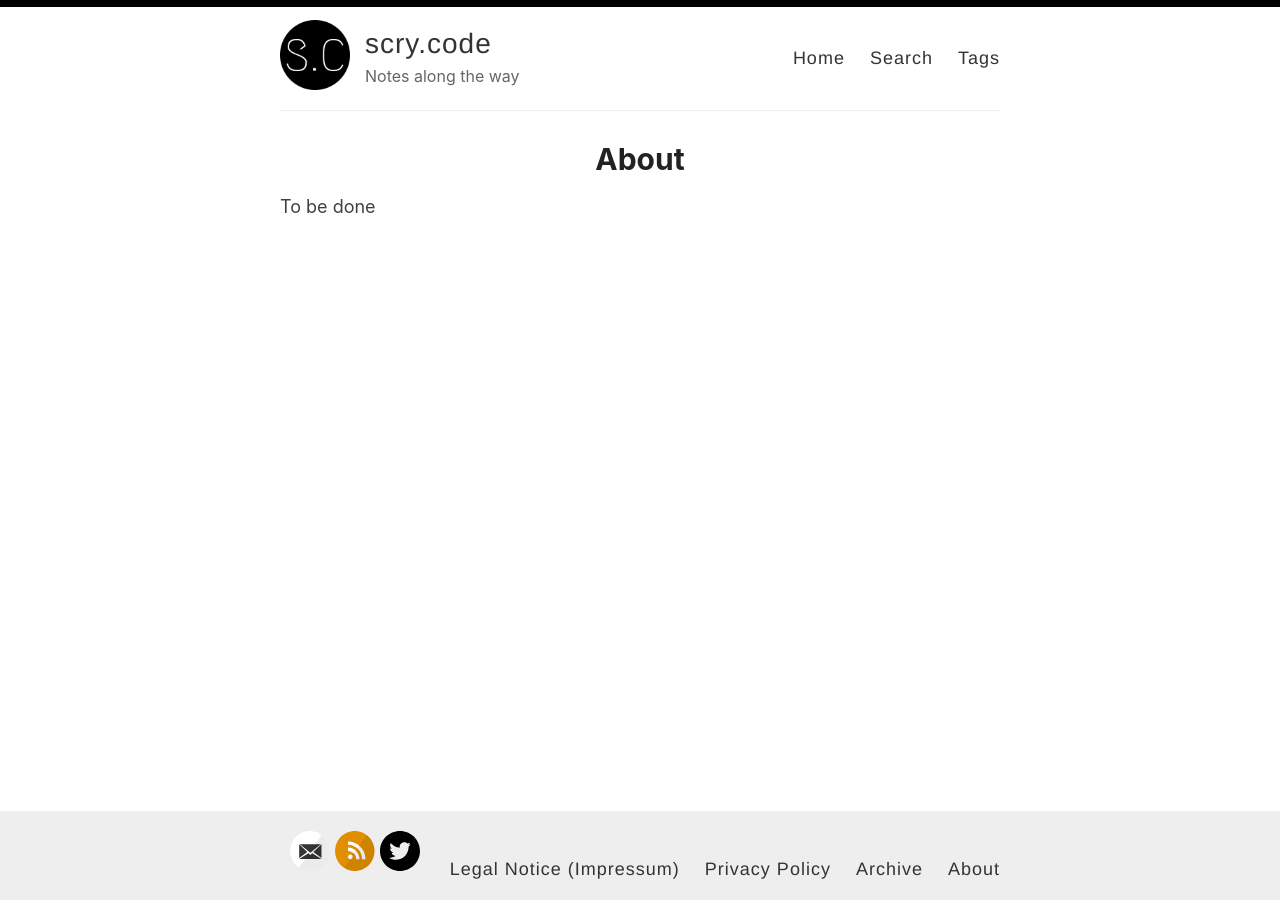
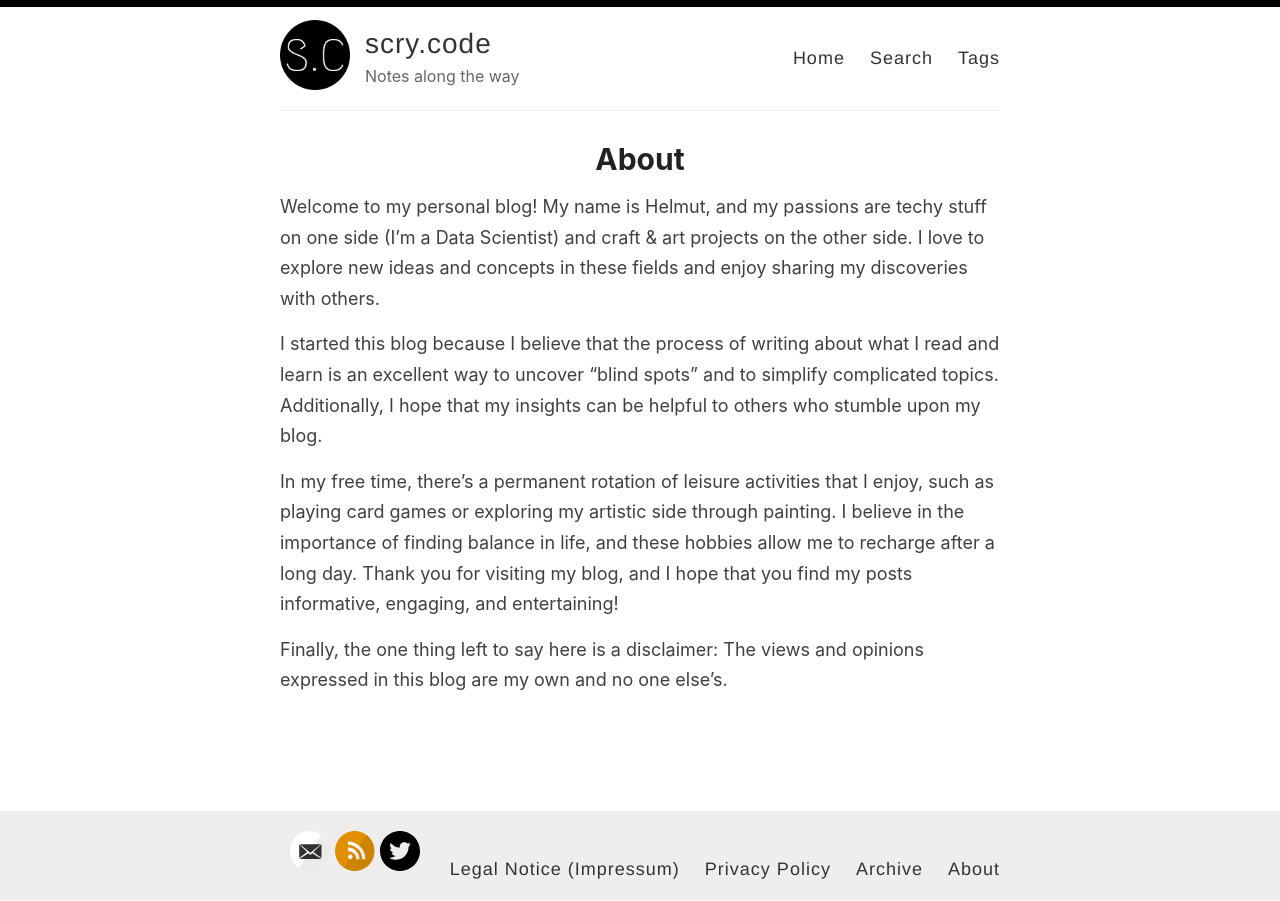
Before and after one commit to helmutlutz/blog, a Jekyll site: the page built from docs/_pages/about.md, in a window 1280 px wide. Built offline with Jekyll 4.4.1, drawn with Linux system fonts in a browser that asks for light colours.

Commit message:
Added the march-of-the-machine article and content to the about page

```diff
--- a/docs/_pages/about.md
+++ b/docs/_pages/about.md
@@ -4,4 +4,10 @@ title: About
 permalink: /about/
 ---
 
-To be done
+Welcome to my personal blog! My name is Helmut, and my passions are techy stuff on one side (I'm a Data Scientist) and craft & art projects on the other side. I love to explore new ideas and concepts in these fields and enjoy sharing my discoveries with others.
+
+I started this blog because I believe that the process of writing about what I read and learn is an excellent way to uncover "blind spots" and to simplify complicated topics. Additionally, I hope that my insights can be helpful to others who stumble upon my blog.
+
+In my free time, there's a permanent rotation of leisure activities that I enjoy, such as playing card games or exploring my artistic side through painting. I believe in the importance of finding balance in life, and these hobbies allow me to recharge after a long day. Thank you for visiting my blog, and I hope that you find my posts informative, engaging, and entertaining!
+
+Finally, the one thing left to say here is a disclaimer: The views and opinions expressed in this blog are my own and no one else's.
```
Also changed, not shown: docs/_drafts/2023-02-14-march-of-the-machine-sealed.markdown (deleted, +0 -48 lines), docs/_pages/impressum.md (+4 -0 lines), docs/_posts/2023-05-03-march-of-the-machine-sealed.markdown (added, +52 -0 lines), docs/images/march-of-the-machine-sealed/article_header.jpg (added).
